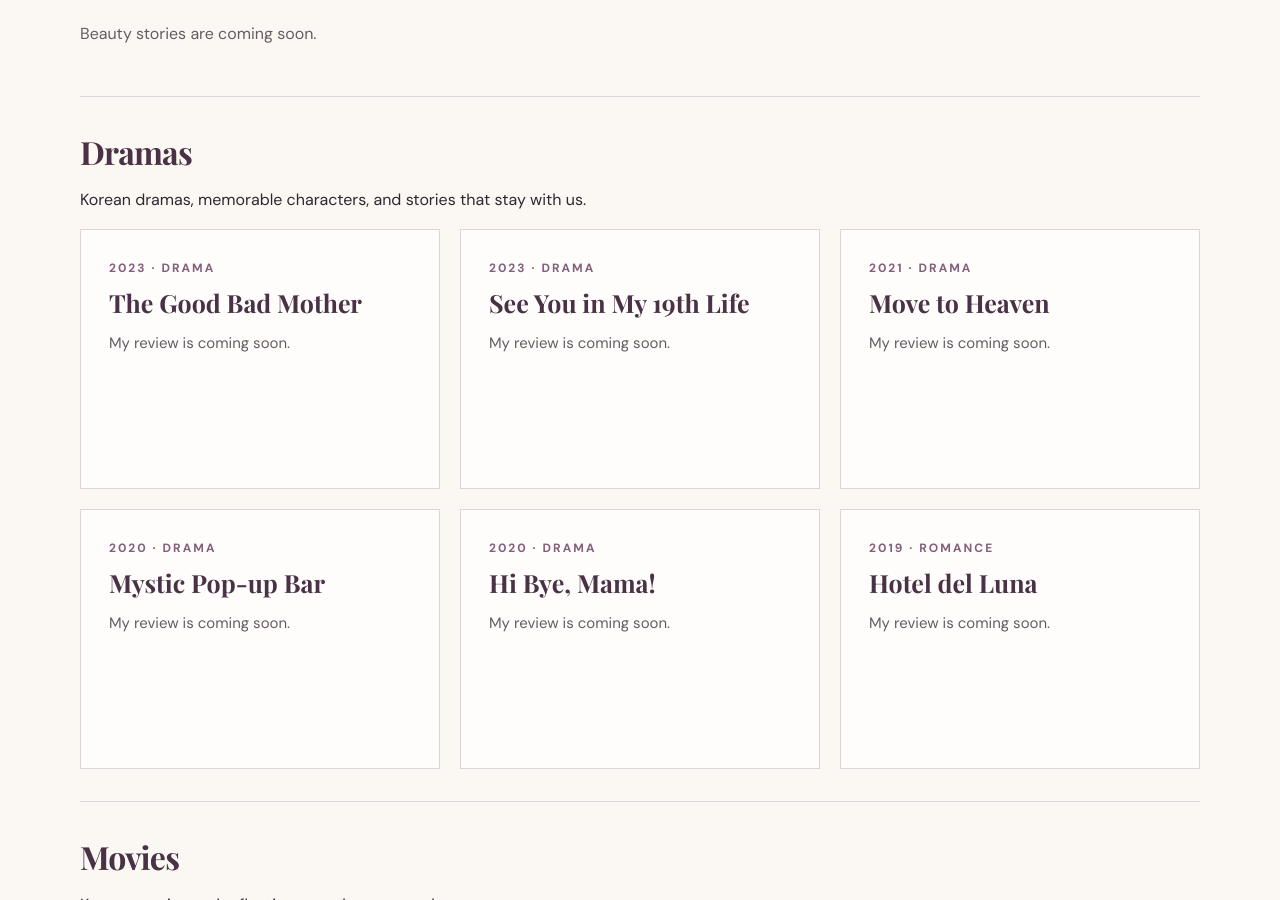
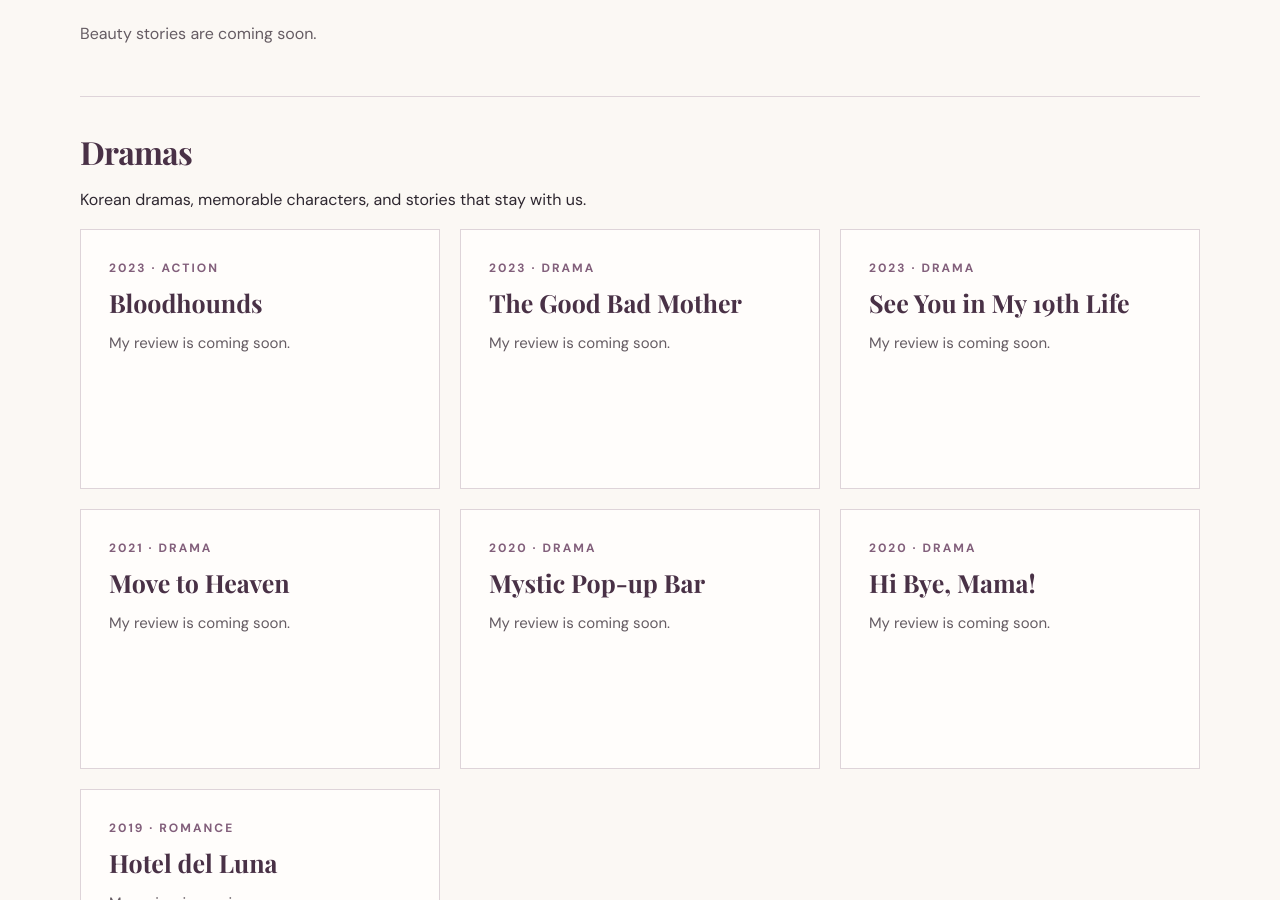
Before and after one commit to lydiarim22-coder/mindoflydia, a Jekyll site: the page built from korean-culture.html, in a window 1280 px wide and 900 px high, scrolled down 934 px. Built offline with Jekyll 4.4.1, drawn with Linux system fonts in a browser that asks for light colours; some web fonts are replaced.

Commit message:
Add Bloodhounds to Korean Culture dramas

```diff
--- a/_data/korean_culture_items.yml
+++ b/_data/korean_culture_items.yml
@@ -33,3 +33,9 @@
   genre: Drama
   topic: dramas
   note: "My review is coming soon."
+
+- title: "Bloodhounds"
+  year: 2023
+  genre: Action
+  topic: dramas
+  note: "My review is coming soon."
```
